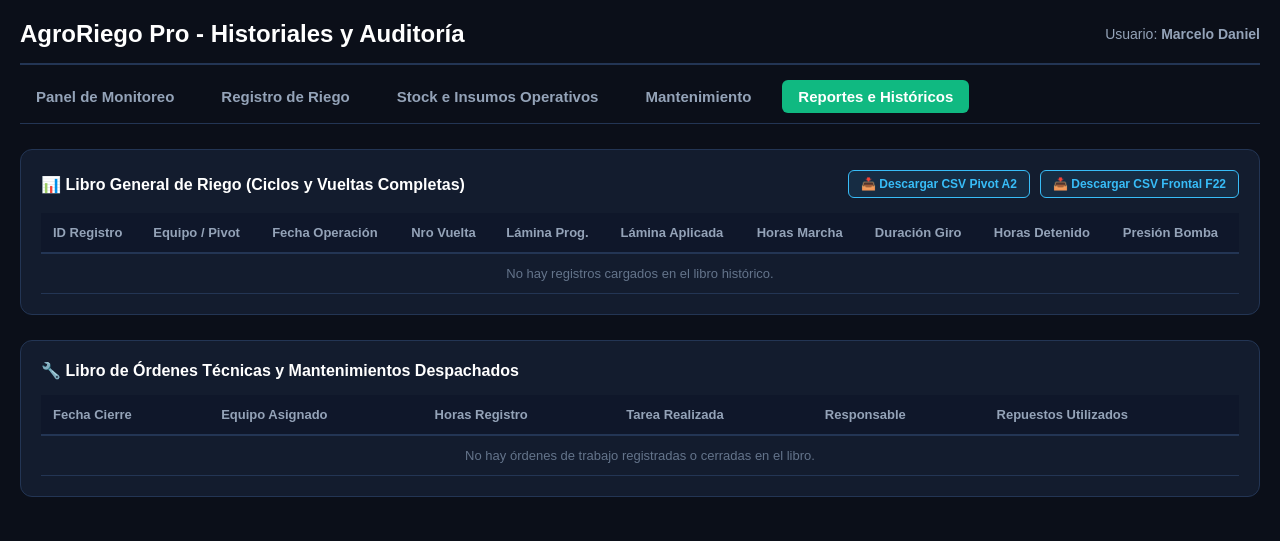
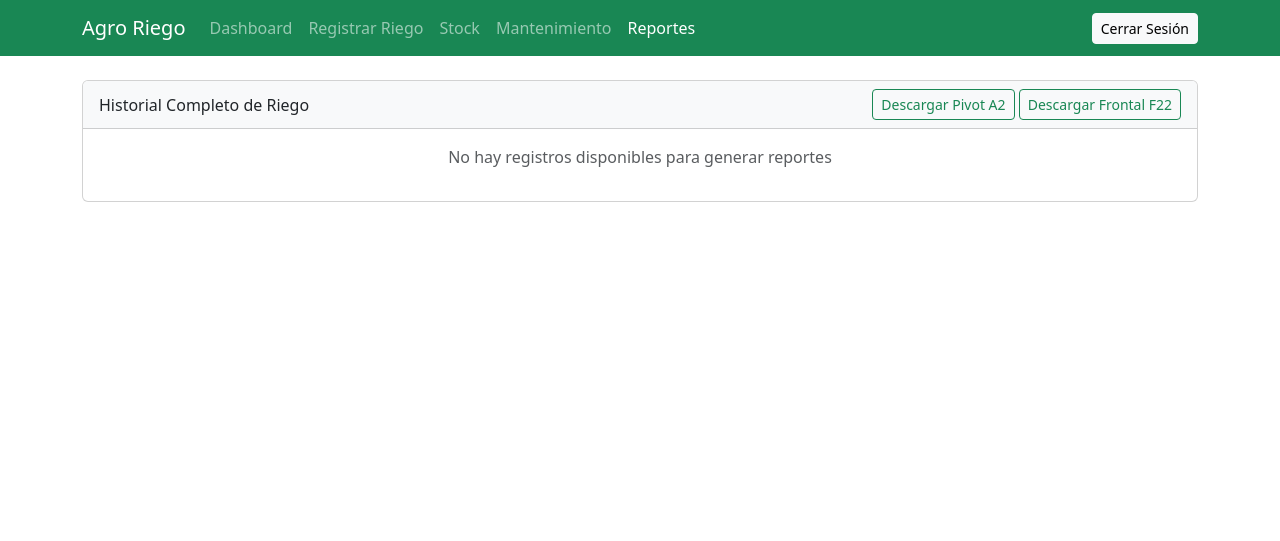
Before and after one commit to Agro-Cloud-Riego/Agro-Cloud-Riego, a Flask app: template templates/reportes.html in a window 1280 px wide. Shown: the top 541 px of the page. Run offline with Flask 3, Linux system fonts and the light colour scheme; the template is opened without the code that fills it, so the values that code supplies are empty.

Commit message:
reportes.html

```diff
--- a/templates/reportes.html
+++ b/templates/reportes.html
@@ -3,140 +3,83 @@
 <head>
     <meta charset="UTF-8">
     <meta name="viewport" content="width=device-width, initial-scale=1.0">
-    <title>AgroRiego Pro - Historiales y Auditoría</title>
-    <style>
-        :root {
-            --bg-principal: #0b0f19;
-            --bg-tarjeta: #131c2e;
-            --borde: #233554;
-            --texto-ok: #38bdf8;
-            --verde: #10b981;
-            --amarillo: #f59e0b;
-            --alerta: #ef4444;
-        }
-        body { font-family: sans-serif; background-color: var(--bg-principal); color: #f8fafc; margin: 0; padding: 20px; }
-        header { display: flex; justify-content: space-between; align-items: center; border-bottom: 2px solid var(--borde); padding-bottom: 15px; margin-bottom: 15px; }
-        h1 { margin: 0; font-size: 24px; color: #fff; }
-
-        .nav-principal { display: flex; flex-wrap: wrap; gap: 15px; margin-bottom: 25px; border-bottom: 1px solid var(--borde); padding-bottom: 10px; }
-        .nav-link { color: #94a3b8; text-decoration: none; font-size: 15px; font-weight: bold; padding: 8px 16px; border-radius: 6px; }
-        .nav-link:hover { color: #fff; background: var(--bg-tarjeta); }
-        .nav-link.active { color: #fff; background: var(--verde); }
-
-        .tarjeta { background-color: var(--bg-tarjeta); border: 1px solid var(--borde); border-radius: 12px; padding: 20px; margin-bottom: 25px; }
-        .tarjeta-titulo { font-size: 16px; font-weight: bold; color: #fff; margin-top: 0; margin-bottom: 15px; display: flex; justify-content: space-between; align-items: center; }
-
-        .table-responsive { overflow-x: auto; }
-        table { width: 100%; border-collapse: collapse; font-size: 13px; text-align: left; }
-        th { background-color: #0f172a; color: #94a3b8; padding: 12px; border-bottom: 2px solid var(--borde); }
-        td { padding: 12px; border-bottom: 1px solid var(--borde); color: #e2e8f0; }
-
-        .btn-descargar { background: rgba(56, 189, 248, 0.1); border: 1px solid var(--texto-ok); color: var(--texto-ok); padding: 6px 12px; border-radius: 6px; font-size: 12px; font-weight: bold; text-decoration: none; cursor: pointer; }
-        .btn-descargar:hover { background: var(--texto-ok); color: #0b0f19; }
-
-        .badge-vuelta { background: rgba(255, 255, 255, 0.05); color: #fff; padding: 3px 6px; border-radius: 4px; font-weight: bold; border: 1px solid rgba(255,255,255,0.1); }
-    </style>
+    <title>Reportes - Agro Riego</title>
+    <link href="https://cdn.jsdelivr.net/npm/bootstrap@5.3.0/dist/css/bootstrap.min.css" rel="stylesheet">
 </head>
 <body>
-
-    <header>
-        <h1>AgroRiego Pro - Historiales y Auditoría</h1>
-        <div style="font-size: 14px; color: #94a3b8;">Usuario: <strong>Marcelo Daniel</strong></div>
-    </header>
-
-    <div class="nav-principal">
-        <a href="{{ url_for('index', equipo='PIVOT-LOTE-A2') }}" class="nav-link">Panel de Monitoreo</a>
-        <a href="{{ url_for('registrar_riego', equipo='PIVOT-LOTE-A2') }}" class="nav-link">Registro de Riego</a>
-        <a href="{{ url_for('stock') }}" class="nav-link">Stock e Insumos Operativos</a>
-        <a href="{{ url_for('mantenimiento') }}" class="nav-link">Mantenimiento</a>
-        <a href="{{ url_for('reportes') }}" class="nav-link active">Reportes e Históricos</a>
-    </div>
-
-    <div class="tarjeta">
-        <div class="tarjeta-titulo">
-            <span>📊 Libro General de Riego (Ciclos y Vueltas Completas)</span>
-            <div style="display: flex; gap: 10px;">
-                <a href="{{ url_for('descargar_datos_ciclo', equipo_id='PIVOT-LOTE-A2') }}" class="btn-descargar">📥 Descargar CSV Pivot A2</a>
-                <a href="{{ url_for('descargar_datos_ciclo', equipo_id='FRONTAL-F22') }}" class="btn-descargar">📥 Descargar CSV Frontal F22</a>
+    <nav class="navbar navbar-expand-lg navbar-dark bg-success mb-4">
+        <div class="container">
+            <a class="navbar-brand" href="/">Agro Riego</a>
+            <div class="collapse navbar-collapse">
+                <ul class="navbar-nav me-auto">
+                    <li class="nav-item"><a class="nav-link" href="/">Dashboard</a></li>
+                    <li class="nav-item"><a class="nav-link" href="/registrar-riego">Registrar Riego</a></li>
+                    <li class="nav-item"><a class="nav-link" href="/stock">Stock</a></li>
+                    <li class="nav-item"><a class="nav-link" href="/mantenimiento">Mantenimiento</a></li>
+                    <li class="nav-item"><a class="nav-link active" href="/reportes">Reportes</a></li>
+                </ul>
+                <a href="/logout" class="btn btn-light btn-sm">Cerrar Sesión</a>
             </div>
         </div>
-        <div class="table-responsive">
-            <table>
+    </nav>
+
+    <div class="container">
+        {% with messages = get_flashed_messages(with_categories=true) %}
+            {% if messages %}
+                {% for category, message in messages %}
+                    <div class="alert alert-{{ category }} alert-dismissible fade show" role="alert">
+                        {{ message }}
+                        <button type="button" class="btn-close" data-bs-dismiss="alert"></button>
+                    </div>
+                {% endfor %}
+            {% endif %}
+        {% endwith %}
+
+        <div class="card">
+            <div class="card-header bg-light d-flex justify-content-between align-items-center">
+                <span>Historial Completo de Riego</span>
+                <div>
+                    <a href="/descargar-datos-ciclo/PIVOT-LOTE-A2" class="btn btn-sm btn-outline-success">Descargar Pivot A2</a>
+                    <a href="/descargar-datos-ciclo/FRONTAL-F22" class="btn btn-sm btn-outline-success">Descargar Frontal F22</a>
+                </div>
+            </div>
+            <div class="card-body p-0">
+                {% if riegos %}
+                <table class="table table-striped mb-0">
                     <thead>
                         <tr>
-                        <th>ID Registro</th>
-                        <th>Equipo / Pivot</th>
-                        <th>Fecha Operación</th>
-                        <th>Nro Vuelta</th>
-                        <th>Lámina Prog.</th>
-                        <th>Lámina Aplicada</th>
-                        <th>Horas Marcha</th>
-                        <th>Duración Giro</th>
-                        <th>Horas Detenido</th>
-                        <th>Presión Bomba</th>
+                            <th>ID</th>
+                            <th>Fecha</th>
+                            <th>Equipo</th>
+                            <th>Lámina Programada</th>
+                            <th>Lámina Real</th>
+                            <th>Horas</th>
+                            <th>Presión</th>
+                            <th>Estado</th>
                         </tr>
                     </thead>
                     <tbody>
                         {% for r in riegos %}
                         <tr>
-                        <td>#{{ r.id }}</td>
-                        <td><strong style="color: var(--texto-ok);">${r.equipo_id if r.equipo_id else r.pivot_id}</strong></td>
+                            <td>{{ r.id }}</td>
                             <td>{{ r.fecha }}</td>
-                        <td><span class="badge-vuelta">V-{{ r.nro_vuelta if r.nro_vuelta else '-' }}</span></td>
-                        <td>{{ r.lamina_programada }} mm</td>
-                        <td style="color: var(--texto-ok); font-weight: bold;">{{ r.lamina_mm }} mm</td>
-                        <td>{{ r.horas_operadas }} hs</td>
-                        <td style="color: var(--verde); font-weight: bold;">{{ r.duracion_vuelta if r.duracion_vuelta else '-' }} hs</td>
-                        <td style="color: var(--amarillo);">{{ r.horas_parada if r.horas_parada else '0.0' }} hs</td>
-                        <td>{{ r.presion_bar }} Bar</td>
+                            <td>{{ r.equipo_id }}</td>
+                            <td>{{ r.lamina_programada }}</td>
+                            <td>{{ r.lamina_mm }}</td>
+                            <td>{{ r.horas_operadas }}</td>
+                            <td>{{ r.presion_bar or '-' }}</td>
+                            <td>{{ r.estado_operacion or '-' }}</td>
                         </tr>
                         {% endfor %}
-                    {% if not riegos %}
-                        <tr><td colspan="10" style="text-align: center; color: #64748b;">No hay registros cargados en el libro histórico.</td></tr>
-                    {% endif %}
                     </tbody>
                 </table>
+                {% else %}
+                <p class="p-3 text-center text-muted">No hay registros disponibles para generar reportes</p>
+                {% endif %}
+            </div>
         </div>
     </div>
 
-    <div class="tarjeta">
-        <div class="tarjeta-titulo">🔧 Libro de Órdenes Técnicas y Mantenimientos Despachados</div>
-        <div class="table-responsive">
-            <table>
-                <thead>
-                    <tr>
-                        <th>Fecha Cierre</th>
-                        <th>Equipo Asignado</th>
-                        <th>Horas Registro</th>
-                        <th>Tarea Realizada</th>
-                        <th>Responsable</th>
-                        <th>Repuestos Utilizados</th>
-                    </tr>
-                </thead>
-                <tbody>
-                    {% for o in ots %}
-                    <tr>
-                        <td>{{ o.fecha }}</td>
-                        <td><strong>{{ o.equipo_id }}</strong></td>
-                        <td><span style="color: var(--texto-ok);">${o.horas_registro if o.horas_registro else o.horas_actuales} hs</span></td>
-                        <td>{{ o.tarea if o.tarea else o.descripcion_tarea }}</td>
-                        <td style="color: var(--amarillo);">{{ o.responsable if o.responsable else 'Equipo Técnico' }}</td>
-                        <td>
-                            {% if o.repuesto_asociado and 'None' not in o.repuesto_asociado %}
-                                <code style="background: rgba(56, 189, 248, 0.1); color: var(--texto-ok); padding: 4px 6px; border-radius: 4px;">{{ o.repuesto_asociado }}</code>
-                            {% else %}
-                                <span style="color: #64748b; font-size: 12px;">Sin repuestos de stock</span>
-                            {% endif %}
-                        </td>
-                    </tr>
-                    {% endfor %}
-                    {% if not ots %}
-                        <tr><td colspan="6" style="text-align: center; color: #64748b;">No hay órdenes de trabajo registradas o cerradas en el libro.</td></tr>
-                    {% endif %}
-                </tbody>
-            </table>
-        </div>
-    </div>
-
+    <script src="https://cdn.jsdelivr.net/npm/bootstrap@5.3.0/dist/js/bootstrap.bundle.min.js"></script>
 </body>
 </html>
```
Lines whose indentation alone changed are shown as unchanged.
